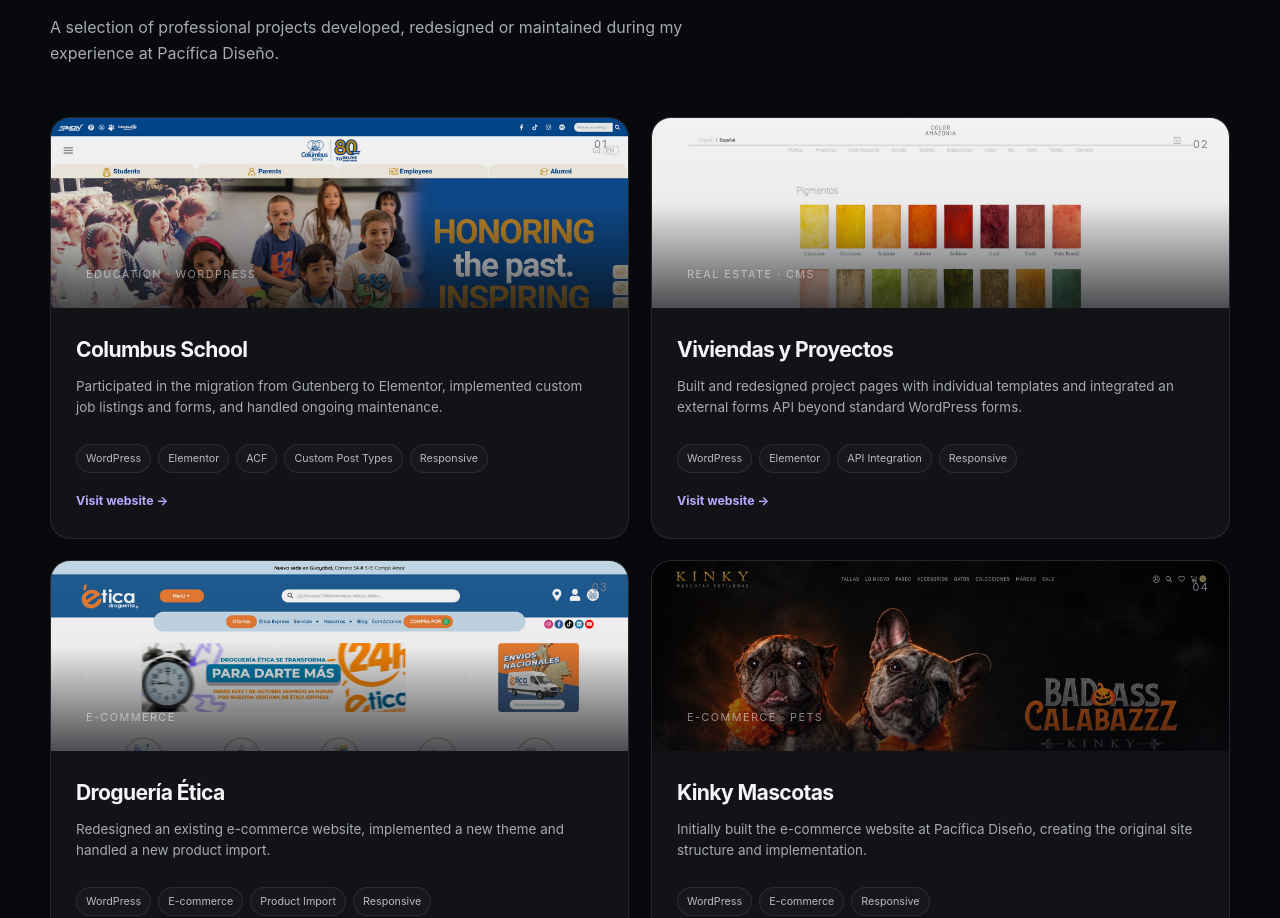
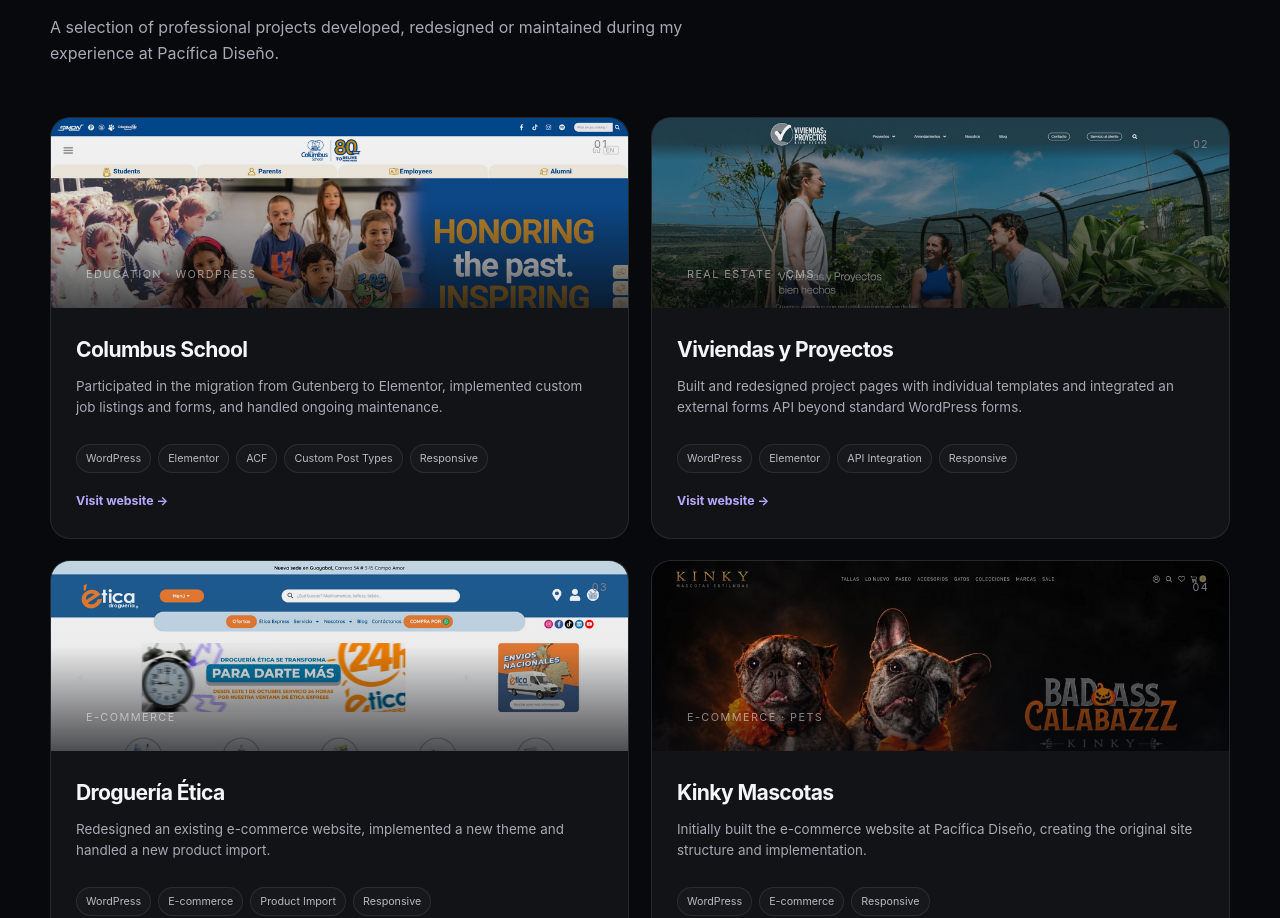
Before and after one commit to angelicagomez-dev/angelicagomez-dev.github.io, a plain HTML site: page index.html in a window 1280 px wide. Shown: the part 2376-3294 px from the top of the page. Drawn offline with Linux system fonts and the light colour scheme.

Commit message:
Update index.html

```diff
--- a/index.html
+++ b/index.html
@@ -1862,8 +1862,8 @@
                     <div class="project-visual">
                         <div class="project-image">
                             <picture>
-                                <source media="(max-width: 768px)" srcset="images/coloramazonia-mob.png">
-                                <img src="images/coloramazonia-desk.png" alt="Color Amazonia website">
+                                <source media="(max-width: 768px)" srcset="images/viviendasyproyectos.png">
+                                <img src="images/viviendasyproyectos-desk.png" alt="Viviendas y Proyectos website">
                             </picture>
                         </div>
                         <span class="project-number">02</span>
@@ -1975,7 +1975,7 @@
                         <div class="project-image">
                             <picture>
                                 <source media="(max-width: 768px)" srcset="images/coloramazonia-mob.png">
-                                <img src="images/coloramazonia-desk.png" alt="Color Amazoní website">
+                                <img src="images/coloramazonia-desk.png" alt="Color Amazonía website">
                             </picture>
                         </div>
                         <span class="project-number">06</span>
```
